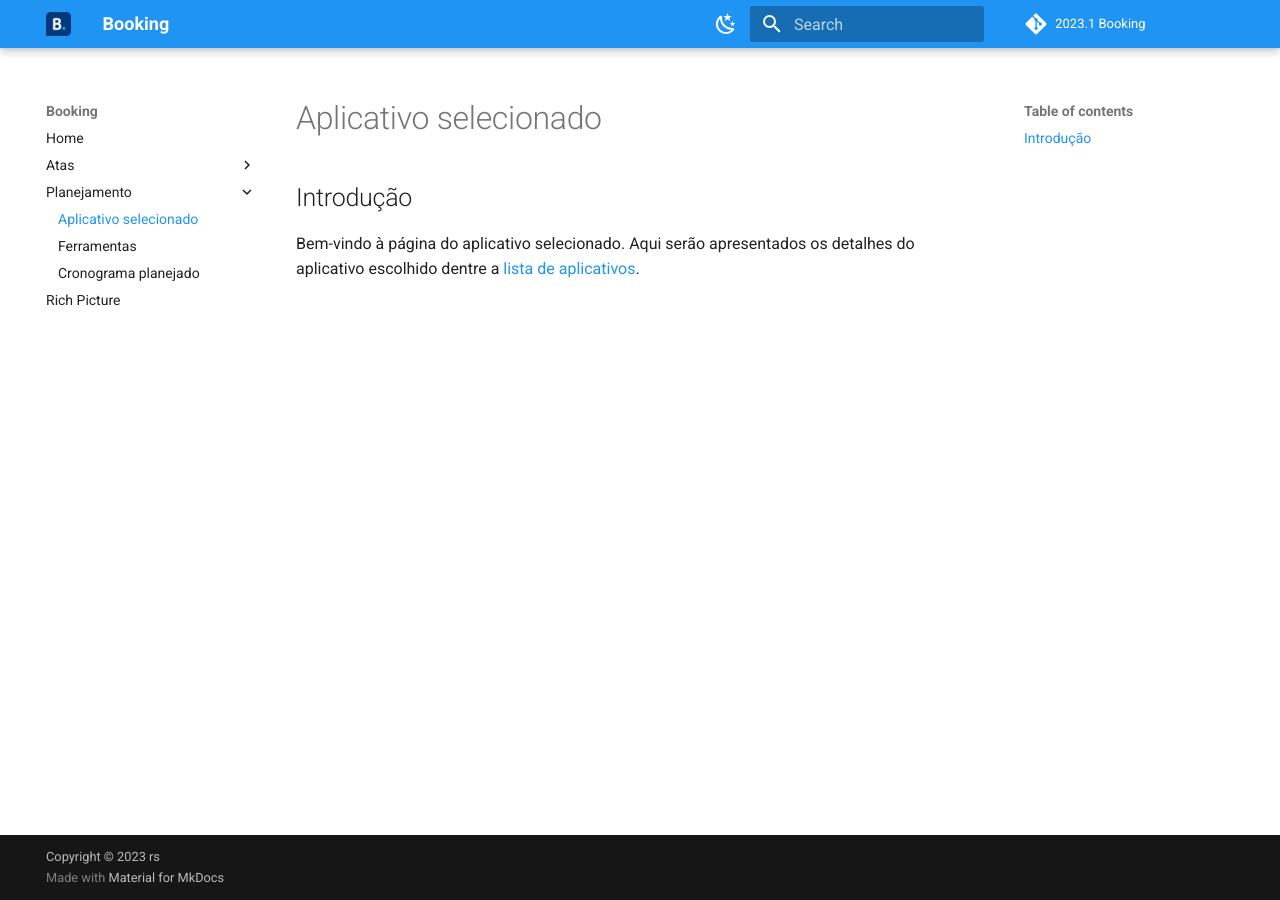
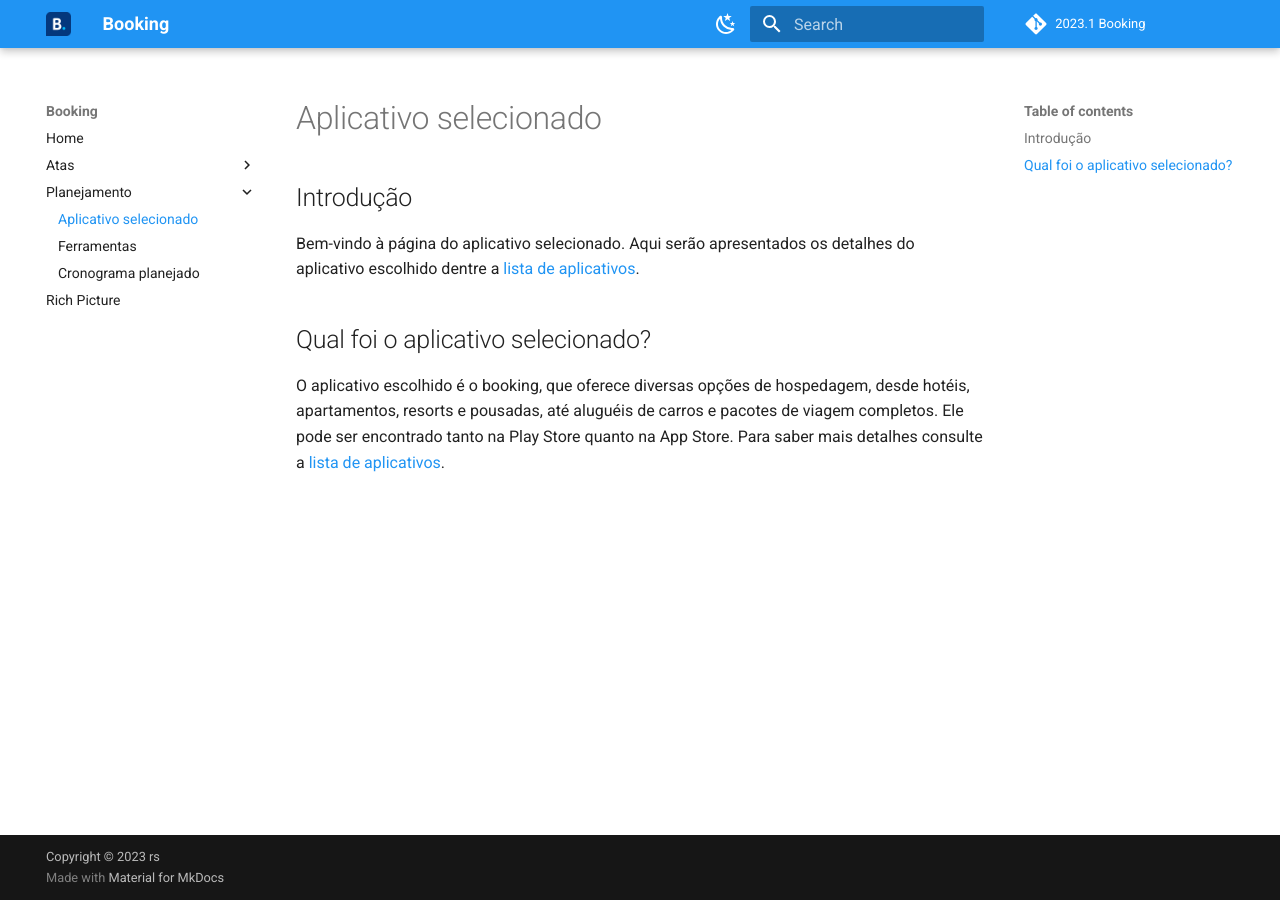
Before and after one commit to Requisitos-de-Software/2023.1-Booking, an MkDocs documentation site: the page built from docs/planejamento/aplicativoSelecionado.md, in a window 1280 px wide. Built offline with MkDocs 1.6.1 and Material for MkDocs 9.7.7, drawn with Linux system fonts in a browser that asks for light colours; comment, search, counter and statistics services are not loaded.

Commit message:
adiciona escolha do aplicativo selecionado

```diff
--- a/docs/planejamento/aplicativoSelecionado.md
+++ b/docs/planejamento/aplicativoSelecionado.md
@@ -1,3 +1,7 @@
 ## Introdução
 
 Bem-vindo à página do aplicativo selecionado. Aqui serão apresentados os detalhes do aplicativo escolhido dentre a [lista de aplicativos](aplicativosAnalisados.md).
+
+## Qual foi o aplicativo selecionado?
+
+O aplicativo escolhido é o booking, que oferece diversas opções de hospedagem, desde hotéis, apartamentos, resorts e pousadas, até aluguéis de carros e pacotes de viagem completos. Ele pode ser encontrado tanto na Play Store quanto na App Store. Para saber mais detalhes consulte a [lista de aplicativos](aplicativosAnalisados).
```
